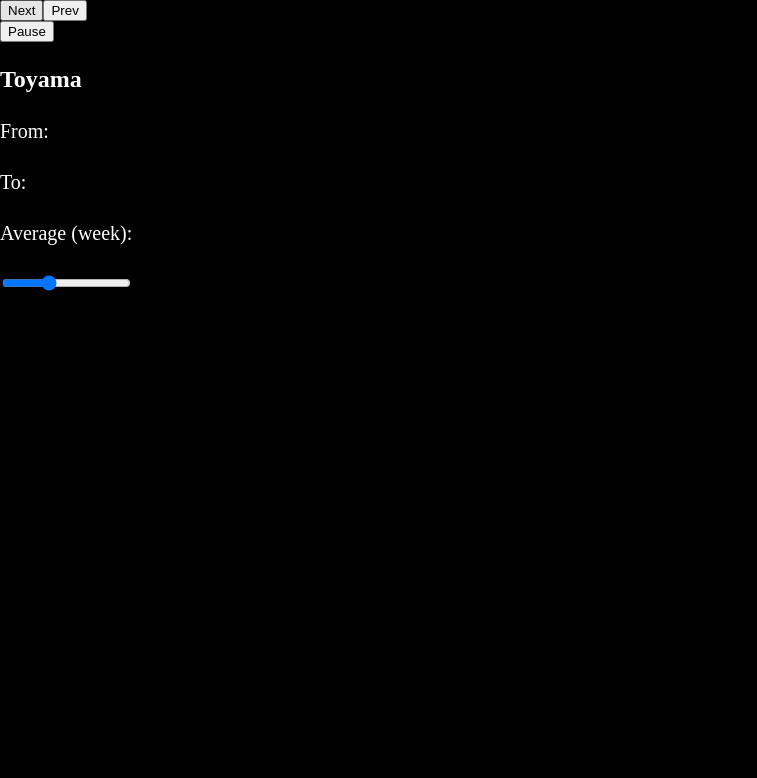
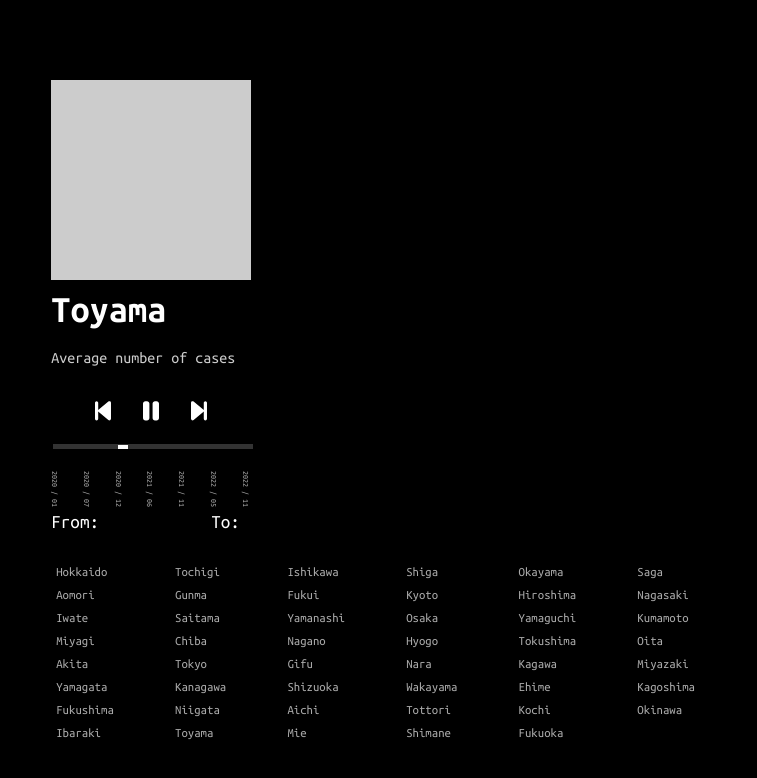
Before and after one commit to k1105/wakitalab_covid19_datavisualization, a Next.js app: page / in a window 1280 px wide. Shown: the top 778 px of the page, without its empty margins (0-757 px from the left). Built offline with nearby package versions, Linux system fonts and the light colour scheme; no server answers.

Commit message:
UIの整理

```diff
--- /dev/null
+++ b/components/Information.tsx
@@ -0,0 +1,126 @@
+import { RefObject, SetStateAction, Dispatch, LegacyRef } from "react";
+import PrefectureIndex from "./prefectureIndex";
+import TargetSelector from "./TargetSelector";
+
+type Props = {
+  focusedPrefName: string;
+  beginAtRef: RefObject<HTMLParagraphElement>;
+  endAtRef: RefObject<HTMLParagraphElement>;
+  caseCountRef: RefObject<HTMLParagraphElement>;
+  prefName: { names: string[] };
+  setFocusedPrefId: Dispatch<SetStateAction<number>>;
+  focusedPrefId: number;
+  setPause: Dispatch<SetStateAction<boolean>>;
+  pause: boolean;
+  sliderRef: RefObject<HTMLInputElement>;
+  filteredList: GovMeasure[] | undefined;
+  squareRef: LegacyRef<HTMLDivElement>;
+  prefIndexRef: LegacyRef<HTMLDivElement>;
+};
+
+export default function Information({
+  focusedPrefName,
+  prefName,
+  beginAtRef,
+  endAtRef,
+  caseCountRef,
+  setFocusedPrefId,
+  focusedPrefId,
+  setPause,
+  pause,
+  sliderRef,
+  filteredList,
+  squareRef,
+  prefIndexRef,
+}: Props) {
+  return (
+    <>
+      <div className="container">
+        <div
+          ref={squareRef}
+          style={{
+            width: "200px",
+            height: "200px",
+            backgroundColor: "#ccc",
+            marginBottom: "10px",
+            padding: "5px",
+          }}
+        ></div>
+        <p className="title">
+          <strong>{focusedPrefName}</strong>
+        </p>
+
+        <div className="case">
+          <p ref={caseCountRef}></p>
+          <small>Average number of cases</small>
+        </div>
+        <TargetSelector
+          setFocusedPrefId={setFocusedPrefId}
+          setPause={setPause}
+          pause={pause}
+          focusedPrefId={focusedPrefId}
+          sliderRef={sliderRef}
+        />
+      </div>
+      <div className="footer">
+        <div className="date">
+          <small>From:</small>
+          <p ref={beginAtRef}></p>
+        </div>
+        <div className="date">
+          <small>To:</small>
+          <p ref={endAtRef}></p>
+        </div>
+        <PrefectureIndex prefName={prefName} prefIndexRef={prefIndexRef} />
+      </div>
+
+      <style jsx>{`
+        .container {
+          position: absolute;
+          z-index: 10;
+          left: 4vw;
+          top: 10vh;
+        }
+
+        .footer {
+          position: absolute;
+          z-index: 9;
+          left: 4vw;
+          bottom: 5vh;
+        }
+        .title {
+          font-size: 2.4rem;
+          margin-top: 0;
+          margin-bottom: 10px;
+        }
+        .date {
+          display: inline-block;
+          width: 160px;
+          user-select: none;
+        }
+        .date > p {
+          margin-top: 1px;
+          font-size: 1.8rem;
+        }
+        .date > small {
+          font-size: 1.2rem;
+        }
+
+        .case {
+          font-size: 1.8rem;
+          margin-bottom: 30px;
+        }
+
+        .case > p {
+          margin-top: 1px;
+          margin-bottom: 0px;
+        }
+        .case > small {
+          margin-top: 1px;
+          font-size: 1rem;
+          color: #ccc;
+        }
+      `}</style>
+    </>
+  );
+}
--- a/components/MeshGroup.tsx
+++ b/components/MeshGroup.tsx
@@ -1,37 +1,9 @@
-import {
-  ReactThreeFiber,
-  useFrame,
-  extend,
-  useThree,
-} from "@react-three/fiber";
-import { OrbitControls } from "three/examples/jsm/controls/OrbitControls.js";
-import { Text } from "@react-three/drei";
-import React, { useRef } from "react";
+import { useFrame, useThree } from "@react-three/fiber";
+import { Text, OrbitControls } from "@react-three/drei";
+import React, { LegacyRef, useRef } from "react";
 import { Group } from "three";
 import * as THREE from "three";
 
-declare global {
-  namespace JSX {
-    interface IntrinsicElements {
-      orbitControls: ReactThreeFiber.Node<OrbitControls, typeof OrbitControls>;
-    }
-  }
-}
-
-type WeeklyCase = {
-  begin_date: string;
-  end_date: string;
-  weekly_average_case: number[];
-  all: number;
-};
-type PrefLatLon = { pref_name: string; lat: string; lon: string };
-type PrefPopulation = { population: number[] };
-type GovMeasure = {
-  status: "kinkyu" | "manbou";
-  begin_at: string;
-  end_at: string;
-  pref_id: number;
-};
 type Props = {
   focusedPrefId: number;
   beginAtRef: HTMLParagraphElement | null;
@@ -43,9 +15,10 @@ type Props = {
   prefLatLon: PrefLatLon[];
   pause: boolean;
   govMeasures: GovMeasure[];
+  filteredList: GovMeasure[];
+  squareRef: HTMLDivElement | null;
+  prefIndexRef: HTMLDivElement | null;
 };
-
-extend({ OrbitControls });
 
 export default function MeshGroup({
   focusedPrefId,
@@ -58,20 +31,111 @@ export default function MeshGroup({
   caseCountRef,
   sliderRef,
   pause,
+  filteredList,
+  squareRef,
+  prefIndexRef,
 }: Props) {
   const elapsedTime = useRef<number>(0);
   const groupRef = useRef<Group>(null);
-  const filteredList = useRef<GovMeasure[]>();
 
-  const controls = useRef<OrbitControls>(null);
   const { camera, gl } = useThree();
-  const offset = 100;
-  useFrame((state, delta) => {
+  const offset = 10;
+  useFrame((_, delta) => {
+    // Animation
+    const current: number = Math.floor(elapsedTime.current);
+    const next = current + 1;
+    const t = elapsedTime.current - current;
+    const focus = {
+      x: Number(prefLatLon[focusedPrefId].lon) - 135,
+      z: 35 - Number(prefLatLon[focusedPrefId].lat),
+    };
+    const radius =
+      (1 - t) *
+        ((weeklyCases as WeeklyCase[])[(current + offset) % 147]
+          .weekly_average_case[focusedPrefId] /
+          prefPopulation.population[focusedPrefId]) *
+        1000 +
+      t *
+        ((weeklyCases as WeeklyCase[])[(next + offset) % 147]
+          .weekly_average_case[focusedPrefId] /
+          prefPopulation.population[focusedPrefId]) *
+        1000;
+    camera.lookAt(focus.x, 0, focus.z);
+
+    for (let i = 0; i < 47; i++) {
+      (
+        ((groupRef.current as Group).children[i].children[1] as THREE.Mesh)
+          .material as THREE.MeshBasicMaterial
+      ).opacity = 0.25;
+
+      if (prefIndexRef !== null) {
+        (prefIndexRef.children[i] as HTMLParagraphElement).style.color = "#666";
+        (
+          prefIndexRef.children[i] as HTMLParagraphElement
+        ).style.textDecoration = "none";
+      }
+    }
+
+    if (prefIndexRef !== null) {
+      (
+        prefIndexRef.children[focusedPrefId] as HTMLParagraphElement
+      ).style.textDecoration = "line-through";
+    }
+
+    (
+      (
+        (groupRef.current as Group).children[focusedPrefId]
+          .children[1] as THREE.Mesh
+      ).material as THREE.MeshBasicMaterial
+    ).opacity = 1;
+
+    if (squareRef !== null) {
+      squareRef.style.background = "#cccccc";
+    }
+
+    filteredList = govMeasures.filter((item, _) => {
+      const measure_begin_at = new Date(item.begin_at.replace("/", "-"));
+      const measure_end_at = new Date(item.end_at.replace("/", "-"));
+      const week_begin_at = new Date(
+        weeklyCases[(current + offset) % 147].begin_date.replace("/", "-")
+      );
+      const week_end_at = new Date(
+        weeklyCases[(current + offset) % 147].end_date.replace("/", "-")
+      );
+
+      if (measure_end_at > week_begin_at && week_end_at > measure_begin_at)
+        return true;
+    });
+
+    for (let measure of filteredList) {
+      if (measure.pref_id == focusedPrefId && squareRef !== null) {
+        if (measure.status == "kinkyu") {
+          squareRef.style.background = "#ff5525";
+        } else {
+          squareRef.style.background = "#ffd110";
+        }
+      }
+      if (prefIndexRef !== null) {
+        if (measure.status == "kinkyu") {
+          (
+            prefIndexRef.children[measure.pref_id] as HTMLParagraphElement
+          ).style.color = "#ff5525";
+        } else {
+          (
+            prefIndexRef.children[measure.pref_id] as HTMLParagraphElement
+          ).style.color = "#ffd110";
+        }
+      }
+    }
+
     if (!pause) {
-      // Animation
-      const current: number = Math.floor(elapsedTime.current);
-      const next = current + 1;
-      const t = elapsedTime.current - current;
+      // camera.position.set(
+      //   focus.x +
+      //     (radius + (2 + radius) * 0.5) * Math.cos(elapsedTime.current / 10),
+      //   radius,
+      //   focus.z +
+      //     (radius + (2 + radius) * 0.5) * Math.sin(elapsedTime.current / 10)
+      // );
 
       elapsedTime.current = elapsedTime.current + delta;
 
@@ -89,7 +153,6 @@ export default function MeshGroup({
             1000;
           const size = t * nextSize + (1 - t) * currentSize;
           groupRef.current?.children[i].children[1].scale.set(size, size, size);
-          // groupRef.current?.children[i].children[0].scale.set(1, 1, 1);
           const pref_lon = Number((prefLatLon as PrefLatLon[])[i].lon);
           const pref_lat = Number((prefLatLon as PrefLatLon[])[i].lat);
           groupRef.current?.children[i].children[0].position.set(
@@ -99,60 +162,59 @@ export default function MeshGroup({
           );
         }
 
-        filteredList.current = govMeasures.filter((item, index) => {
-          const measure_begin_at = new Date(item.begin_at.replace("/", "-"));
-          const measure_end_at = new Date(item.end_at.replace("/", "-"));
-          const week_begin_at = new Date(
-            weeklyCases[(current + offset) % 147].begin_date.replace("/", "-")
-          );
-          const week_end_at = new Date(
-            weeklyCases[(current + offset) % 147].end_date.replace("/", "-")
-          );
-
-          if (measure_end_at > week_begin_at && week_end_at > measure_begin_at)
-            return true;
-        });
-
         for (let i = 0; i < 47; i++) {
+          // @ts-ignore
           (groupRef.current as Group).children[i].children[0].color =
-            new THREE.Color("white");
+            new THREE.Color(0xffffff);
           (
-            (groupRef.current as Group).children[i].children[1] as THREE.Mesh
-          ).material.color = new THREE.Color("white");
+            ((groupRef.current as Group).children[i].children[1] as THREE.Mesh)
+              .material as THREE.MeshBasicMaterial
+          ).color = new THREE.Color(0xffffff);
         }
 
-        //console.log(filteredList);
-        for (let measure of filteredList.current) {
+        if (squareRef !== null) {
+          squareRef.style.background = "#cccccc";
+        }
+
+        for (let measure of filteredList) {
+          if (measure.pref_id == focusedPrefId && squareRef !== null) {
+            if (measure.status == "kinkyu") {
+              squareRef.style.background = "#ff5525";
+            } else {
+              squareRef.style.background = "#ffd110";
+            }
+          }
           if (measure.status == "kinkyu") {
             (groupRef.current as Group).children[
               measure.pref_id
+              // @ts-ignore
             ].children[0].color = new THREE.Color(0xff5525);
-            (groupRef.current as Group).children[
-              measure.pref_id
-            ].children[1].material.color = new THREE.Color(0xff5525);
+            (
+              (
+                (groupRef.current as Group).children[measure.pref_id]
+                  .children[1] as THREE.Mesh
+              ).material as THREE.MeshBasicMaterial
+            ).color = new THREE.Color(0xff5525);
           } else {
             (groupRef.current as Group).children[
               measure.pref_id
+              // @ts-ignore
             ].children[0].color = new THREE.Color(0xffd110);
-            (groupRef.current as Group).children[
-              measure.pref_id
-            ].children[1].material.color = new THREE.Color(0xffd110);
+            (
+              (
+                (groupRef.current as Group).children[measure.pref_id]
+                  .children[1] as THREE.Mesh
+              ).material as THREE.MeshBasicMaterial
+            ).color = new THREE.Color(0xffd110);
           }
-
-          // groupRef.current?.children[
-          //   measure.pref_id
-          // ].children[0].material.color.setHex("#ff0000");
         }
-
-        (groupRef.current as Group).children[
-          focusedPrefId
-        ].children[1].material.color = new THREE.Color("aqua");
       }
 
       // Update Ref for DOM
 
       if (beginAtRef !== null) {
-        beginAtRef.innerText = weeklyCases[(current + offset) % 147].begin_date;
+        beginAtRef.innerText =
+          weeklyCases[(current + offset) % 147].begin_date + "- ";
       }
 
       if (endAtRef !== null) {
@@ -163,9 +225,6 @@ export default function MeshGroup({
         sliderRef.value = String((elapsedTime.current + offset) % 147);
       }
     }
-
-    controls.current?.update();
-
     if (caseCountRef !== null) {
       caseCountRef.innerText = String(
         Math.floor(
@@ -183,12 +242,12 @@ export default function MeshGroup({
           const meshes = [];
           for (let i = 0; i < 47; i++) {
             const size = 10;
-            const pref_name = (prefLatLon as PrefLatLon[])[i].pref_name;
-            const pref_lon = Number((prefLatLon as PrefLatLon[])[i].lon);
-            const pref_lat = Number((prefLatLon as PrefLatLon[])[i].lat);
+            const pref_name = prefLatLon[i].pref_name;
+            const pref_lon = Number(prefLatLon[i].lon);
+            const pref_lat = Number(prefLatLon[i].lat);
 
             meshes.push(
-              <group>
+              <group key={`pref${i}`}>
                 <Text
                   fontSize={0.07}
                   color={0xffffff}
@@ -206,7 +265,7 @@ export default function MeshGroup({
                     color="gray"
                     wireframe={true}
                     transparent={true}
-                    opacity={0.5}
+                    opacity={0.3}
                   />
                 </mesh>
               </group>
@@ -216,13 +275,7 @@ export default function MeshGroup({
         })()}
       </group>
 
-      <orbitControls
-        ref={controls}
-        args={[camera, gl.domElement]}
-        enableDamping
-        dampingFactor={0.1}
-        rotateSpeed={0.5}
-      />
+      <OrbitControls />
     </>
   );
 }
--- /dev/null
+++ b/components/TargetSelector.tsx
@@ -0,0 +1,120 @@
+import { Dispatch, SetStateAction, RefObject } from "react";
+import { FontAwesomeIcon } from "@fortawesome/react-fontawesome";
+import {
+  faBackwardStep,
+  faForwardStep,
+  faPlay,
+  faPause,
+} from "@fortawesome/free-solid-svg-icons";
+
+type Props = {
+  setFocusedPrefId: Dispatch<SetStateAction<number>>;
+  focusedPrefId: number;
+  setPause: Dispatch<SetStateAction<boolean>>;
+  pause: boolean;
+  sliderRef: RefObject<HTMLInputElement>;
+};
+
+export default function TargetSelector({
+  setFocusedPrefId,
+  focusedPrefId,
+  setPause,
+  pause,
+  sliderRef,
+}: Props) {
+  return (
+    <>
+      <div className="ui-container">
+        <div className="ui">
+          <a onClick={() => setFocusedPrefId((focusedPrefId - 1 + 47) % 47)}>
+            <FontAwesomeIcon icon={faBackwardStep} />
+          </a>
+          <a onClick={() => setPause(!pause)} className="icon-center">
+            {pause ? (
+              <FontAwesomeIcon icon={faPlay} />
+            ) : (
+              <FontAwesomeIcon icon={faPause} />
+            )}
+          </a>
+          <a onClick={() => setFocusedPrefId((focusedPrefId + 1) % 47)}>
+            <FontAwesomeIcon icon={faForwardStep} />
+          </a>
+        </div>
+        <div className="slider">
+          <input
+            type="range"
+            name=""
+            ref={sliderRef}
+            min="0"
+            max="146"
+            step="0.01"
+            list="tickmarks"
+          />
+          <datalist id="tickmarks">
+            <option value="0" label="2020 / 01"></option>
+            <option value="17" label="2020 / 07"></option>
+            <option value="33" label="2020 / 12"></option>
+            <option value="50" label="2021 / 06"></option>
+            <option value="66" label="2021 / 11"></option>
+            <option value="83" label="2022 / 05"></option>
+            <option value="100" label="2022 / 11"></option>
+          </datalist>
+        </div>
+      </div>
+
+      <style jsx>{`
+        .ui-container {
+          font-size: 1.6rem;
+          width: 200px;
+          margin-bottom: 200px;
+        }
+        .ui {
+          width: fit-content;
+          margin: 0 auto;
+        }
+        .icon-center {
+          padding: 0 2rem;
+        }
+        .slider {
+          width: 200px;
+          margin: 0 auto;
+          margin-top: 20px;
+        }
+
+        input {
+          display: block;
+          width: 100%;
+        }
+
+        datalist {
+          display: flex;
+          flex-direction: column;
+          writing-mode: vertical-lr;
+          font-size: 0.5rem;
+          width: 100%;
+          justify-content: space-between;
+          color: #aaa;
+          margin-top: 20px;
+          user-select: none;
+        }
+
+        @media screen and (-webkit-min-device-pixel-ratio: 0) {
+          input[type="range"] {
+            -webkit-appearance: none;
+            background-color: #333;
+            overflow: hidden;
+            height: 5px;
+          }
+
+          input[type="range"]::-webkit-slider-thumb {
+            width: 10px;
+            -webkit-appearance: none;
+            height: 20px;
+            cursor: ew-resize;
+            background: #fff;
+          }
+        }
+      `}</style>
+    </>
+  );
+}
--- /dev/null
+++ b/components/prefectureIndex.tsx
@@ -0,0 +1,39 @@
+import { LegacyRef } from "react";
+
+type Props = {
+  prefName: { names: string[] };
+  prefIndexRef: LegacyRef<HTMLDivElement>;
+};
+
+export default function PrefectureIndex({ prefName, prefIndexRef }: Props) {
+  return (
+    <>
+      <div
+        ref={prefIndexRef}
+        style={{
+          display: "flex",
+          fontSize: "0.8rem",
+          height: "200px",
+          width: "700px",
+          marginRight: "50px",
+          flexDirection: "column",
+          flexWrap: "wrap",
+          color: "#aaa",
+          userSelect: "none",
+        }}
+      >
+        {(() => {
+          const prefNames = [];
+          for (const name of prefName.names) {
+            prefNames.push(
+              <p key={name} style={{ margin: "5px" }}>
+                {name}
+              </p>
+            );
+          }
+          return prefNames;
+        })()}
+      </div>
+    </>
+  );
+}
--- a/package.json
+++ b/package.json
@@ -9,6 +9,10 @@
     "lint": "next lint"
   },
   "dependencies": {
+    "@fortawesome/fontawesome-svg-core": "^6.2.1",
+    "@fortawesome/free-regular-svg-icons": "^6.2.1",
+    "@fortawesome/free-solid-svg-icons": "^6.2.1",
+    "@fortawesome/react-fontawesome": "^0.2.0",
     "@react-three/drei": "^9.40.0",
     "@react-three/fiber": "8.8",
     "@types/node": "18.11.9",
--- a/pages/index.tsx
+++ b/pages/index.tsx
@@ -2,37 +2,39 @@ import { Canvas } from "@react-three/fiber";
 import { extend } from "@react-three/fiber";
 import { useState, useRef, useMemo } from "react";
 import { OrbitControls } from "three/examples/jsm/controls/OrbitControls.js";
+import Information from "../components/Information";
 import MeshGroup from "../components/MeshGroup";
 
 extend({ OrbitControls });
 
-type WeeklyCase = {
-  begin_date: string;
-  end_date: string;
-  weekly_average_case: number[];
-  all: number;
-};
-type PrefLatLon = { pref_name: string; lat: string; lon: string };
-type PrefPopulation = { population: number[] };
-type GovMeasure = {
-  status: "kinkyu" | "manbou";
-  begin_at: string;
-  end_at: string;
-  pref_id: number;
-};
-
 export default function Home() {
-  const [focusedPrefId, setFocusedPrefId] = useState<number>(15);
+  /**
+   * json file
+   */
   const weeklyCases = useRef<WeeklyCase[]>();
   const prefLatLon = useRef<PrefLatLon[]>();
   const prefPopulation = useRef<PrefPopulation>();
   const govMeasures = useRef<GovMeasure[]>();
+  const prefName = useRef<{ names: string[] }>();
+
+  /**
+   * UI State
+   */
+  const [focusedPrefId, setFocusedPrefId] = useState<number>(15);
+  const [pause, setPause] = useState<boolean>(false);
   const [isLoading, setIsLoading] = useState<boolean>(true);
+
+  /**
+   * UI Ref
+   */
   const beginAtRef = useRef<HTMLParagraphElement>(null);
   const endAtRef = useRef<HTMLParagraphElement>(null);
   const caseCountRef = useRef<HTMLParagraphElement>(null);
   const sliderRef = useRef<HTMLInputElement>(null);
-  const [pause, setPause] = useState<boolean>(false);
+  const squareRef = useRef<HTMLDivElement>(null);
+  const prefIndexRef = useRef<HTMLDivElement>(null);
+
+  const filteredList = useRef<GovMeasure[]>([]);
 
   useMemo(() => {
     const getJson = async () => {
@@ -48,42 +50,41 @@ export default function Home() {
       govMeasures.current = await fetch("/data/gov_measure.json").then((data) =>
         data.json()
       );
+      prefName.current = await fetch("/data/pref_name.json").then((data) =>
+        data.json()
+      );
     };
+
     getJson().then(() => {
       setIsLoading(false);
     });
   }, []);
   return (
     <div id="root">
-      <button onClick={() => setFocusedPrefId((focusedPrefId + 1) % 47)}>
-        Next
-      </button>
-      <button onClick={() => setFocusedPrefId((focusedPrefId - 1 + 47) % 47)}>
-        Prev
-      </button>
-      <div>
-        <button onClick={() => setPause(!pause)}>
-          {pause ? "Play" : "Pause"}
-        </button>
-      </div>
+      <Information
+        focusedPrefName={
+          typeof prefLatLon.current == "undefined"
+            ? ""
+            : prefLatLon.current[focusedPrefId].pref_name
+        }
+        prefName={
+          typeof prefName.current == "undefined"
+            ? { names: [] }
+            : prefName.current
+        }
+        beginAtRef={beginAtRef}
+        endAtRef={endAtRef}
+        caseCountRef={caseCountRef}
+        setFocusedPrefId={setFocusedPrefId}
+        focusedPrefId={focusedPrefId}
+        setPause={setPause}
+        pause={pause}
+        sliderRef={sliderRef}
+        filteredList={filteredList.current}
+        squareRef={squareRef}
+        prefIndexRef={prefIndexRef}
+      />
 
-      <div style={{ position: "absolute", fontSize: "1.5rem" }}>
-        <p>
-          <strong>
-            {typeof prefLatLon.current == "undefined"
-              ? ""
-              : prefLatLon.current[focusedPrefId].pref_name}
-          </strong>
-        </p>
-        <small>From:</small>
-        <p ref={beginAtRef}></p>
-        <small>To:</small>
-        <p ref={endAtRef}></p>
-        <small>Average (week):</small>
-        <p ref={caseCountRef}></p>
-
-        <input type="range" name="" ref={sliderRef} min="0" max="146" />
-      </div>
       <Canvas>
         {isLoading ? (
           <></>
@@ -99,6 +100,9 @@ export default function Home() {
             caseCountRef={caseCountRef.current}
             sliderRef={sliderRef.current}
             pause={pause}
+            filteredList={filteredList.current}
+            squareRef={squareRef.current}
+            prefIndexRef={prefIndexRef.current}
           />
         )}
       </Canvas>
--- a/styles/globals.css
+++ b/styles/globals.css
@@ -1,3 +1,5 @@
+@import url("https://fonts.googleapis.com/css2?family=Ubuntu+Mono:ital,wght@0,400;0,700;1,400;1,700&display=swap");
+
 html,
 body,
 #root {
@@ -7,6 +9,7 @@ body,
   width: 100%;
   height: 100%;
   overflow: hidden;
+  font-family: "Ubuntu Mono", monospace;
 }
 
 a {
```
Also changed, not shown: @types/global.d.ts (added, +14 -0 lines), 1 other file (tests, documents, lock files or other folders).
